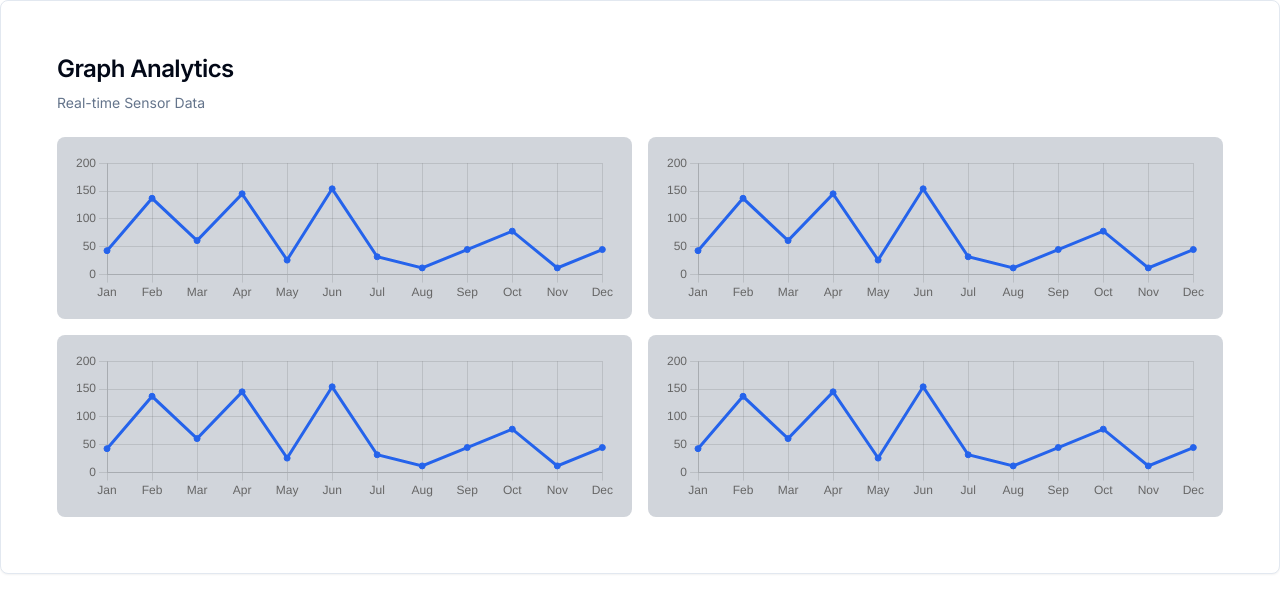
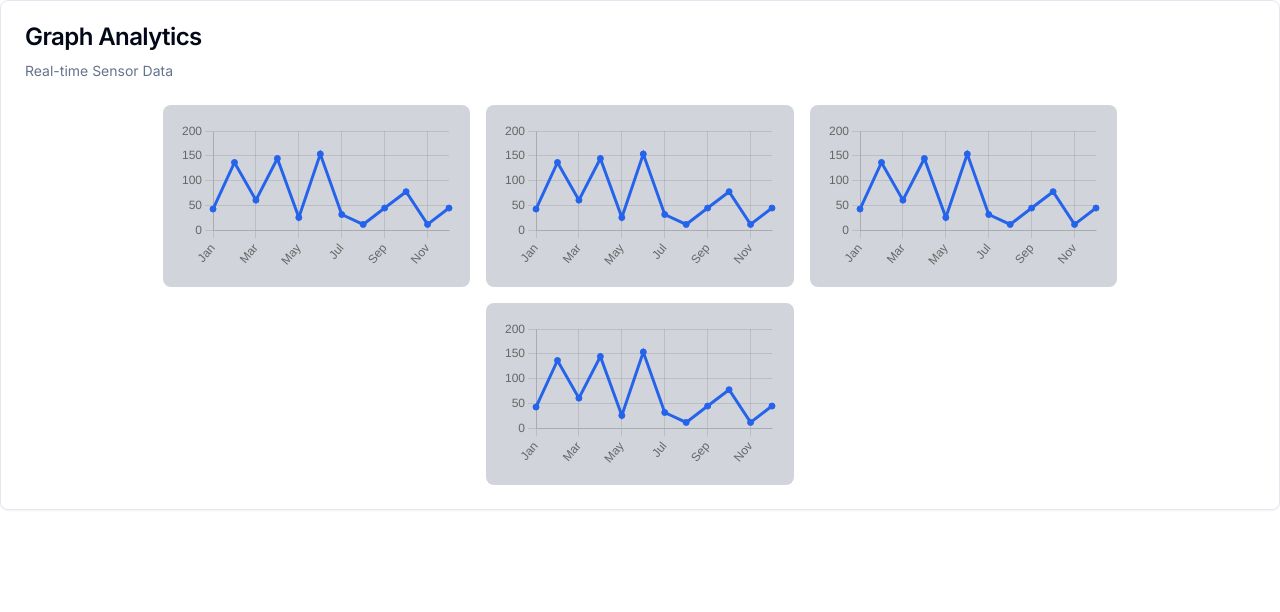
Before and after one commit to j7zd/hacktues10, a Next.js app in the folder web/buoyeing/: page /view/1 in a window 1280 px wide. Shown: the top 612 px of the page. Built offline with nearby package versions, Linux system fonts and the light colour scheme.

Commit message:
refactor:chart and container styling

```diff
--- a/web/buoyeing/app/view/[buoy_id]/page.js
+++ b/web/buoyeing/app/view/[buoy_id]/page.js
@@ -1,5 +1,5 @@
 "use client"
-
+import React, { useEffect, useRef } from 'react';
 import { CardTitle, CardDescription, CardHeader, CardContent, Card } from "@/components/ui/card"
 // import { ResponsiveLine } from "@nivo/line"
 import { Chart, Line } from 'react-chartjs-2';
@@ -68,26 +68,25 @@ export default function Component() {
 
 
 
-
     return (
-        <Card className="w-full p-8">
+        // on desktop - w-[80%]
+        <Card className="w-full ">
             <CardHeader className="flex flex-col items-start gap-1.5">
-                {/* <div className="grid gap-1.5"> */}
-                <CardTitle>Graph Analytics</CardTitle>
+                <CardTitle>
+                    Graph Analytics</CardTitle>
                 <CardDescription>Real-time Sensor Data</CardDescription>
-                {/* </div> */}
             </CardHeader>
-            <CardContent className="grid gap-4 md:grid-cols-2">
-                <div className="bg-gray-300 dark:bg-gray-700 p-4 rounded-lg">
+            <CardContent className="flex flex-wrap justify-center items-stretch gap-4">
+                <div className="bg-gray-300 dark:bg-gray-700 p-4 rounded-lg w-full sm:w-1/2 xl:w-1/4 h-[400px] md:h-auto">
                     <Line data={data} options={options} />
                 </div>
-                <div className="bg-gray-300 dark:bg-gray-700 p-4 rounded-lg">
+                <div className="bg-gray-300 dark:bg-gray-700 p-4 rounded-lg w-full sm:w-1/2 xl:w-1/4 h-[400px] md:h-auto">
                     <Line data={data} options={options} />
                 </div>
-                <div className="bg-gray-300 dark:bg-gray-700 p-4 rounded-lg">
+                <div className="bg-gray-300 dark:bg-gray-700 p-4 rounded-lg w-full sm:w-1/2 xl:w-1/4 h-[400px] md:h-auto">
                     <Line data={data} options={options} />
                 </div>
-                <div className="bg-gray-300 dark:bg-gray-700 p-4 rounded-lg">
+                <div className="bg-gray-300 dark:bg-gray-700 p-4 rounded-lg w-full sm:w-1/2 xl:w-1/4 h-[400px] md:h-auto">
                     <Line data={data} options={options} />
                 </div>
             </CardContent>
```
